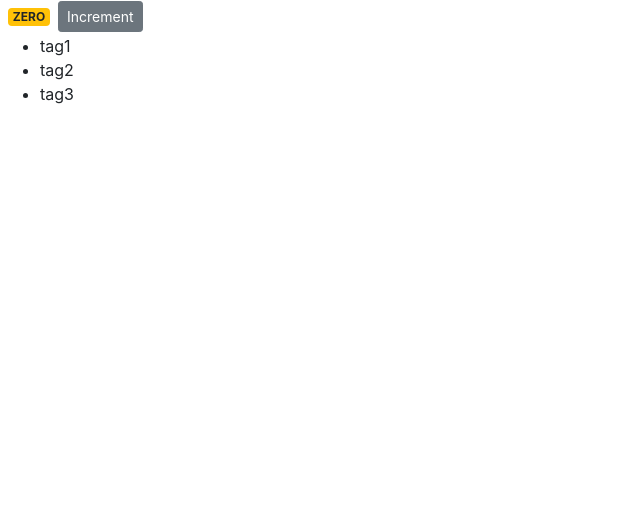
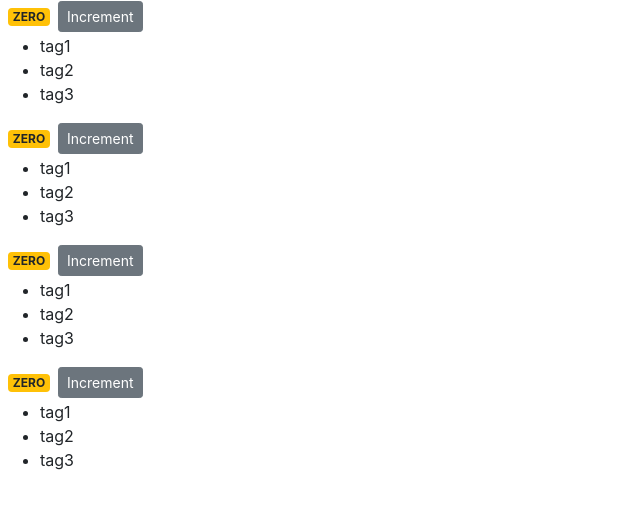
Before and after one commit to Delabove/react-app, a React (Create React App) app: page / in a window 1280 px wide. Shown: the top 508 px of the page, without its empty margins (0-640 px from the left). Built offline with nearby package versions, Linux system fonts and the light colour scheme.

Commit message:
Added multiple counter components and rendered them to the DOM

```diff
--- /dev/null
+++ b/src/components/counters.jsx
@@ -0,0 +1,18 @@
+import React, { Component } from "react";
+import Counter from "./counter";
+
+class Counters extends Component {
+  state = {};
+  render() {
+    return (
+      <div>
+        <Counter />
+        <Counter />
+        <Counter />
+        <Counter />
+      </div>
+    );
+  }
+}
+
+export default Counters;
```
Also changed, not shown: src/index.js (+10 -12 lines).
